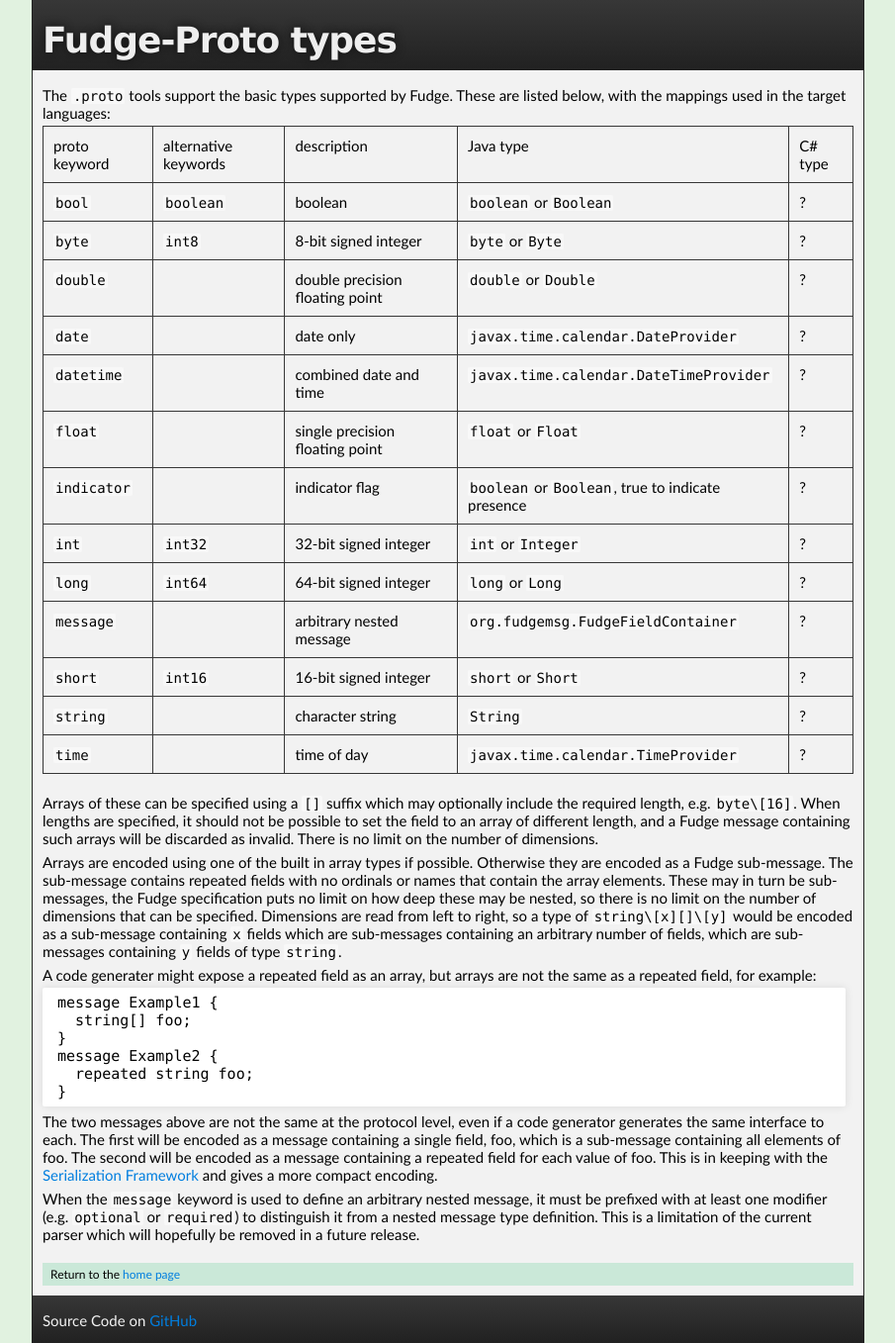
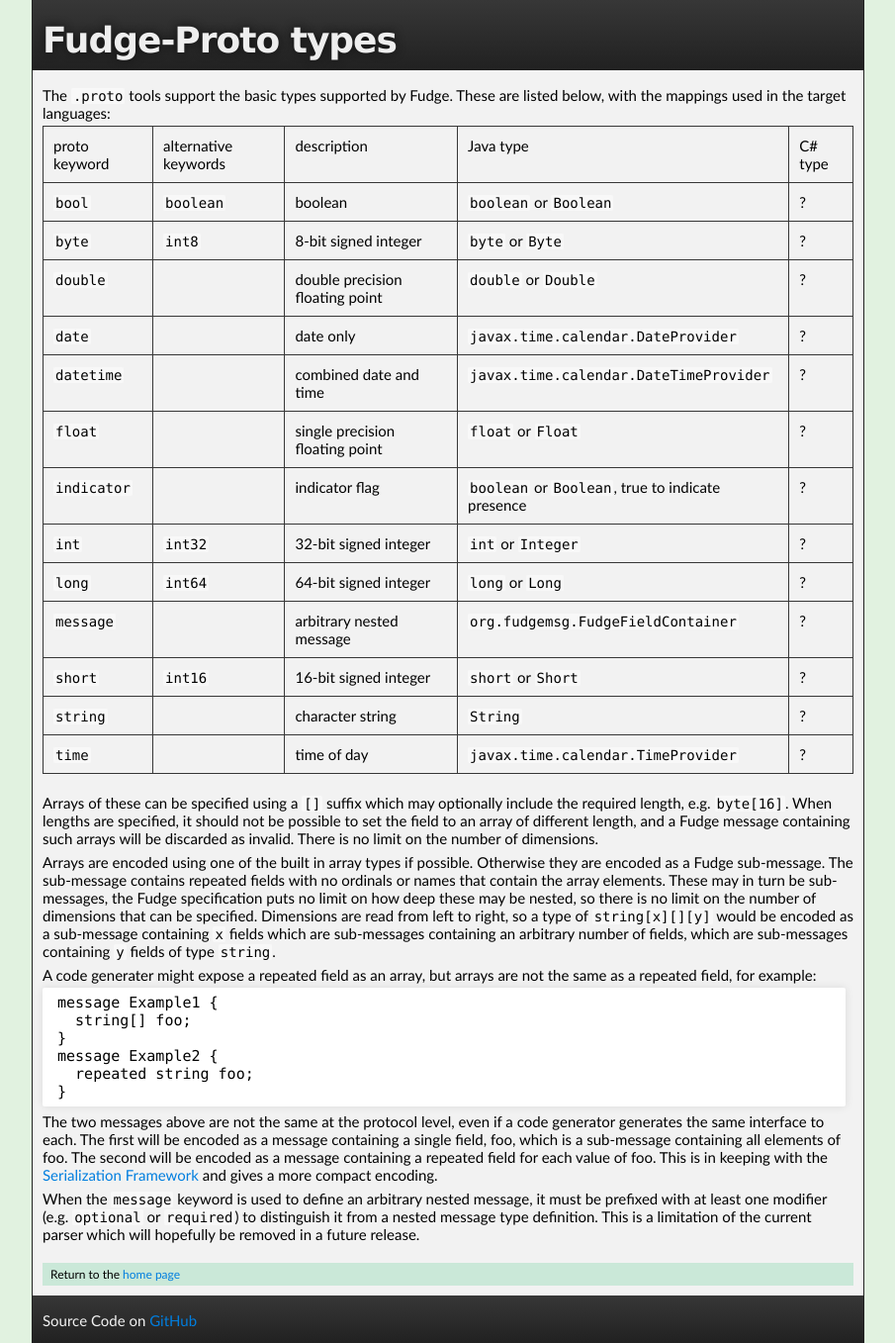
Before and after one commit to FudgeMsg/fudgemsg.github.io, a Jekyll site: the page built from docs/fudge-proto-types.md, in a window 1280 px wide. Shown: the whole page at 99% size, without its empty margins (187-1092 px from the left). Built offline with Jekyll 4.4.1, drawn with Linux system fonts in a browser that asks for light colours.

Commit message:
New version of website

```diff
--- a/docs/fudge-proto-types.md
+++ b/docs/fudge-proto-types.md
@@ -22,7 +22,7 @@
 | `time` | | time of day | `javax.time.calendar.TimeProvider` | ? |
 
 Arrays of these can be specified using a `[]` suffix which may optionally include the required length,
-e.g. `byte\[16]`. When lengths are specified, it should not be possible to set the field to an array of
+e.g. `byte[16]`. When lengths are specified, it should not be possible to set the field to an array of
 different length, and a Fudge message containing such arrays will be discarded as invalid.
 There is no limit on the number of dimensions.
 
@@ -31,7 +31,7 @@
 The sub-message contains repeated fields with no ordinals or names that contain the array elements.
 These may in turn be sub-messages, the Fudge specification puts no limit on how deep these may be nested, so
 there is no limit on the number of dimensions that can be specified. Dimensions are read from left to right,
-so a type of `string\[x][]\[y]` would be encoded as a sub-message containing `x` fields which are sub-messages
+so a type of `string[x][][y]` would be encoded as a sub-message containing `x` fields which are sub-messages
 containing an arbitrary number of fields, which are sub-messages containing `y` fields of type `string`.
 
 A code generater might expose a repeated field as an array, but arrays are not the same as a repeated field, for example:
```
